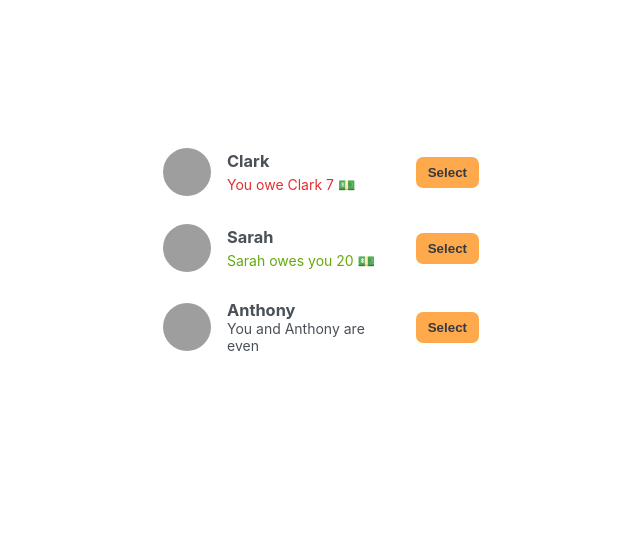
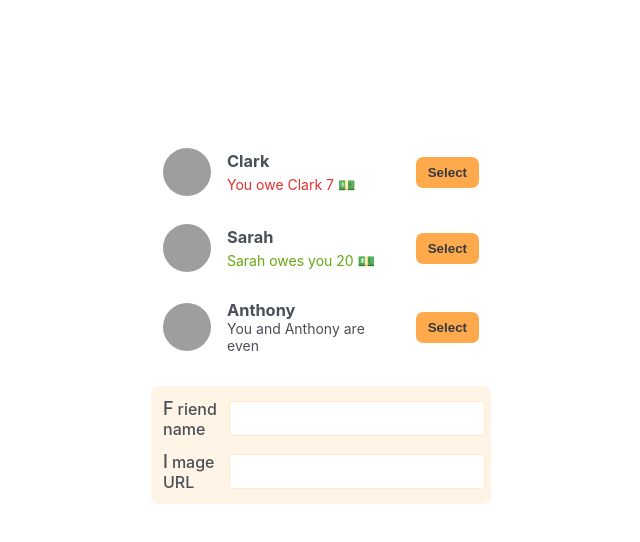
Before and after one commit to Jpkeys29/Bill-Splitter-React, a React (Create React App) app: page / in a window 1280 px wide. Shown: the top 542 px of the page, without its empty margins (79-719 px from the left). Built offline with nearby package versions, Linux system fonts and the light colour scheme; grey boxes are pictures that could not be loaded.

Commit message:
Create static add-friend form

```diff
--- a/src/App.js
+++ b/src/App.js
@@ -24,6 +24,7 @@ export default function App() {
     <div className="app">
       <div className="sidebar">
         <FriendList />
+        <FormAddFriend />
       </div>
     </div>
   );
@@ -53,3 +54,17 @@ function Friend ({friend}) {
     </li>
   )
 }
+
+function FormAddFriend () {
+  return (
+    <form className="form-add-friend">
+      <label>Friend name</label>
+      <input type="text" />
+
+      <label>Image URL</label>
+      <input type="text" />
+
+
+    </form>
+  );
+}
```
